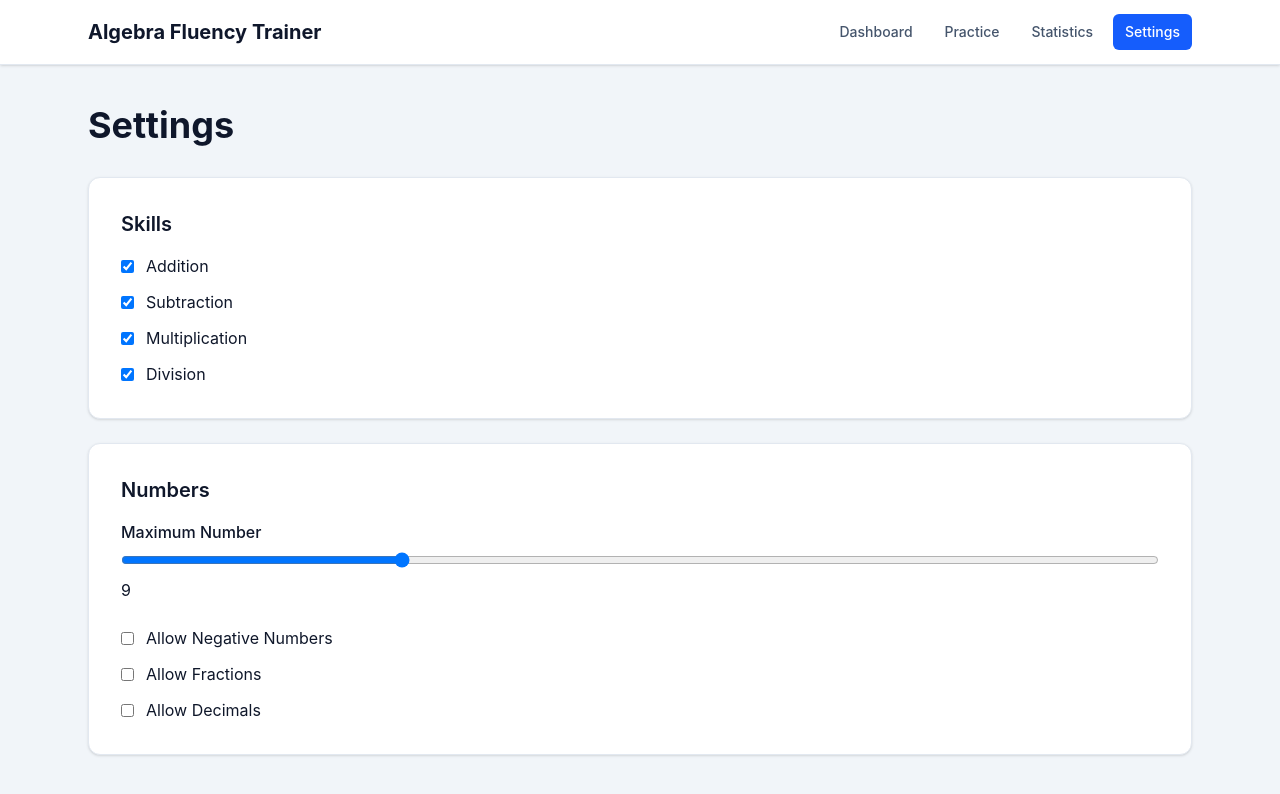
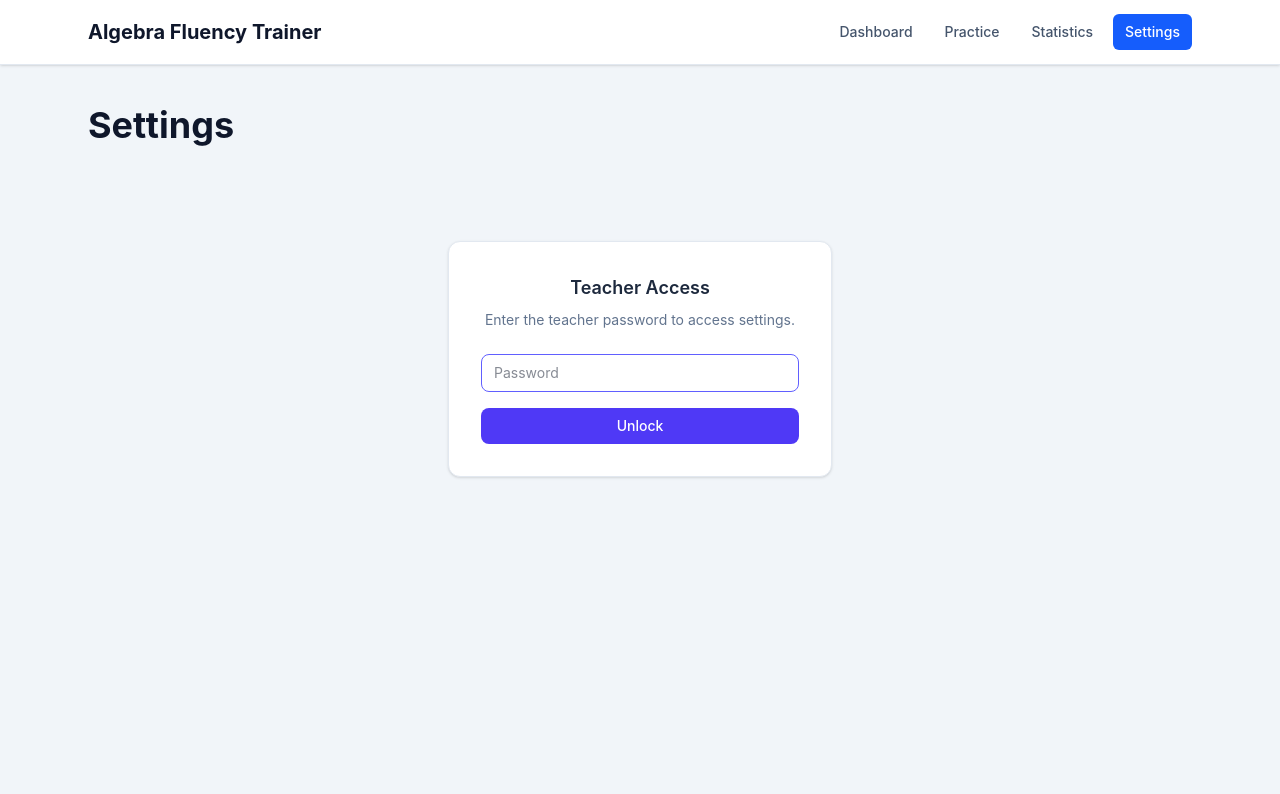
Before and after one commit to scadergit/algebra-fluency-trainer, a React (Vite) app: page /settings in a window 1280 px wide. Shown: the top 794 px of the page. Built offline with nearby package versions, Linux system fonts and the light colour scheme.

Commit message:
Move settings including clear history to teach-only page

```diff
--- a/src/features/settings/SettingsPage.tsx
+++ b/src/features/settings/SettingsPage.tsx
@@ -1,13 +1,79 @@
+import { useState } from "react";
 import { Card } from "../../shared/components/Card";
 import { Page } from "../../shared/components/Page";
+import { useSettings } from "./SettingsContext";
+import { useSessionHistory } from "../../shared/hooks/useSessionHistory";
 
-import { useSettings } from "./SettingsContext";
+const TEACHER_SECRET = "teachersecret";
+
+// ── TeacherGate ───────────────────────────────────────────────────────────────
+
+interface TeacherGateProps {
+  onUnlock: () => void;
+}
+
+function TeacherGate({ onUnlock }: TeacherGateProps) {
+  const [input, setInput] = useState("");
+  const [error, setError] = useState(false);
+
+  function handleSubmit(e: React.FormEvent) {
+    e.preventDefault();
+    if (input === TEACHER_SECRET) {
+      onUnlock();
+    } else {
+      setError(true);
+      setInput("");
+    }
+  }
+
+  return (
+    <div className="flex flex-col items-center justify-center py-16">
+      <div className="w-full max-w-sm rounded-xl border border-slate-200 bg-white p-8 shadow-sm">
+        <h2 className="mb-2 text-center text-lg font-semibold text-slate-800">
+          Teacher Access
+        </h2>
+        <p className="mb-6 text-center text-sm text-slate-500">
+          Enter the teacher password to access settings.
+        </p>
+        <form onSubmit={handleSubmit} className="space-y-4">
+          <input
+            type="password"
+            className="w-full rounded-lg border border-slate-300 px-3 py-2 text-sm focus:border-indigo-500 focus:outline-none"
+            placeholder="Password"
+            value={input}
+            autoFocus
+            onChange={(e) => {
+              setInput(e.target.value);
+              setError(false);
+            }}
+          />
+          {error && (
+            <p className="text-sm text-red-500">Incorrect password.</p>
+          )}
+          <button
+            type="submit"
+            className="w-full rounded-lg bg-indigo-600 py-2 text-sm font-medium text-white hover:bg-indigo-700"
+          >
+            Unlock
+          </button>
+        </form>
+      </div>
+    </div>
+  );
+}
+
+// ── SettingsPage ──────────────────────────────────────────────────────────────
 
 export default function SettingsPage() {
   const { settings, setSettings } = useSettings();
+  const { history, clearHistory } = useSessionHistory();
+  const [unlocked, setUnlocked] = useState(false);
 
   return (
     <Page title="Settings">
+      {!unlocked ? (
+        <TeacherGate onUnlock={() => setUnlocked(true)} />
+      ) : (
         <div className="space-y-6">
 
           <Card>
@@ -135,7 +201,27 @@ export default function SettingsPage() {
 
           </Card>
 
+          {/* History management */}
+          <Card>
+            <h2 className="mb-4 text-xl font-semibold">
+              History
+            </h2>
+            <p className="mb-4 text-sm text-slate-500">
+              {history.length === 0
+                ? "No sessions recorded yet."
+                : `${history.length} session${history.length === 1 ? "" : "s"} recorded.`}
+            </p>
+            <button
+              className="rounded-lg bg-red-600 px-4 py-2 text-sm font-medium text-white hover:bg-red-700 disabled:opacity-40"
+              disabled={history.length === 0}
+              onClick={clearHistory}
+            >
+              Clear History
+            </button>
+          </Card>
+
         </div>
+      )}
     </Page>
   );
 }
--- a/src/features/statistics/StatisticsPage.tsx
+++ b/src/features/statistics/StatisticsPage.tsx
@@ -93,7 +93,7 @@ function buildSkillStats(history: SessionRecord[]): SkillStats[] {
 // ── StatisticsPage ────────────────────────────────────────────────────────────
 
 export default function StatisticsPage() {
-  const { history, clearHistory } = useSessionHistory();
+  const { history } = useSessionHistory();
 
   const skillStats = buildSkillStats(history);
   const hasData = skillStats.some((s) => s.sessionCount > 0);
@@ -101,21 +101,12 @@ export default function StatisticsPage() {
   return (
     <Page title="Statistics">
 
-      <div className="mb-6 flex items-center justify-between">
+      <div className="mb-6">
         <p className="text-sm text-slate-500">
           {history.length === 0
             ? "No timed sessions recorded yet."
             : `${history.length} session${history.length === 1 ? "" : "s"} recorded`}
         </p>
-
-        {history.length > 0 && (
-          <button
-            className="rounded-lg bg-red-600 px-3 py-1.5 text-sm text-white hover:bg-red-700"
-            onClick={clearHistory}
-          >
-            Clear History
-          </button>
-        )}
       </div>
 
       {!hasData ? (
```
Lines whose indentation alone changed are shown as unchanged.
